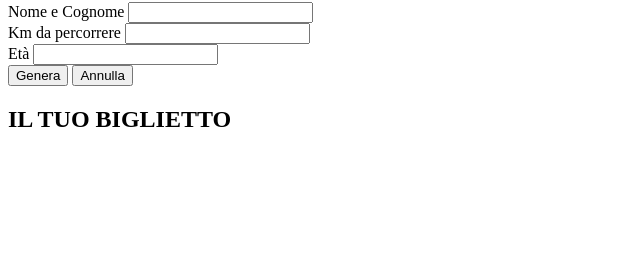
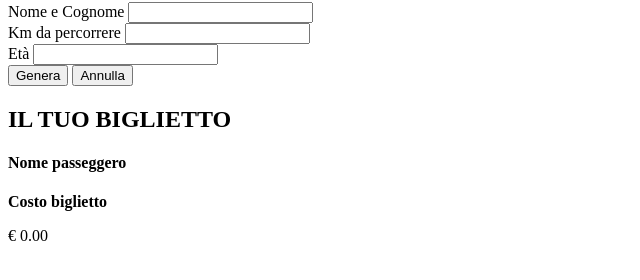
Before and after one commit to vi-ser/js-biglietto-treno-form, a plain HTML site: page index.html in a window 1280 px wide. Both pictures are taken after a click on the button "Genera". Shown: the part 78-358 px from the top of the page, without its empty margins (0-640 px from the left). Drawn offline with Linux system fonts and the light colour scheme.

Commit message:
conclusa parte funzionale

```diff
--- a/index.html
+++ b/index.html
@@ -1,5 +1,5 @@
 <!DOCTYPE html>
-<html lang="en">
+<html lang="it">
 
 <head>
     <meta charset="UTF-8">
@@ -14,9 +14,10 @@
 
     <div>
 
+        <form>
             <div>
                 <label for="userName">Nome e Cognome</label>
-            <input type="text" id="userName">
+                <input type="text" id="userName" autocomplete="name">
             </div>
 
             <div>
@@ -28,6 +29,7 @@
                 <label for="userAge">Età</label>
                 <input type="number" id="userAge">
             </div>
+        </form>
 
         <button id="printTicket">
             Genera
@@ -41,6 +43,12 @@
 
 
     <h2>IL TUO BIGLIETTO</h2>
+    <h4>Nome passeggero</h4>
+    <p id="userOutput"></p>
+
+    <strong>Costo biglietto</strong>
+    <p id="priceOutput"></p>
+
 
     <script src="./js/script.js"></script>
 </body>
--- a/js/script.js
+++ b/js/script.js
@@ -1,16 +1,61 @@
 /*
 Scrivere un programma che chieda all’utente:
-Il numero di chilometri da percorrere
-Età del passeggero
+- Il numero di chilometri da percorrere
+- Età del passeggero
+
 Sulla base di queste informazioni dovrà calcolare il prezzo totale del biglietto di viaggio, secondo le seguenti regole:
-il prezzo del biglietto è definito in base ai km (0.21 € al km)
-va applicato uno sconto del 20% per i minorenni
-va applicato uno sconto del 40% per gli over 65.
+- il prezzo del biglietto è definito in base ai km (0.21 € al km)
+- va applicato uno sconto del 20% per i minorenni
+- va applicato uno sconto del 40% per gli over 65.
+
 MILESTONE 1:
 Iniziamo implementando il programma senza alcuna estetica: usando esclusivamente due input e un bottone (non stilizzati), realizziamo le specifiche scritte sopra. La risposta finale (o output) sarà anch’essa da scrivere in console.
+
 MILESTONE 2:
 Solo una volta che il milestone 1 sarà completo e funzionante allora realizzeremo un form in pagina in cui l’utente potrà inserire i dati e visualizzare il calcolo finale con il prezzo.
 Il recap dei dati e l'output del prezzo finale, andranno quindi stampati in pagina (il prezzo dovrà essere formattato con massimo due decimali, per indicare i centesimi sul prezzo). Questo richiederà un minimo di ricerca.
-Nota:
-Se non vi sentite particolarmente creativi, questa potrebbe essere un’implementazione da seguire per il secondo milestone. Potete scegliere di implementare una soluzione completamente diversa oppure simile, ma in ogni caso cercate di farla vostra.
 */
+
+const inputUserElement = document.querySelector("#userName");
+const outputUserElement = document.querySelector("#userOutput");
+
+const buttonPrintElement = document.querySelector("#printTicket");
+
+
+const pricePerKm = 0.21;
+const inputKmElement = document.querySelector("#travelLenght");
+const inputAgeElement = document.querySelector("#userAge");
+const outputPriceElement = document.querySelector("#priceOutput");
+
+
+
+
+buttonPrintElement.addEventListener("click",
+    function () {
+        const newName = inputUserElement.value;
+        outputUserElement.textContent = newName;
+
+        const kmValue = inputKmElement.value;
+        const ageValue = inputAgeElement.value;
+
+        //controllo che i valori inseriti siano corretti
+        if (isNaN(kmValue) || kmValue < 1 || isNaN(ageValue) || ageValue < 0) {
+            alert("Hai inserito un valore errato, ti preghiamo di ricaricare la pagina e inserire il valore indicato correttamente");
+        }
+
+        //calcolo il prezzo finale
+        const basePrice = pricePerKm * kmValue;
+        let finalPrice = basePrice;
+
+        if (ageValue < 18) {
+            finalPrice = basePrice - basePrice * 0.2;
+        }
+
+        else if (ageValue >= 65) {
+            finalPrice = basePrice - basePrice * 0.4;
+        }
+
+        outputPriceElement.textContent = "€ " + finalPrice.toFixed(2);
+
+    }
+)
```
Lines whose indentation alone changed are shown as unchanged.
